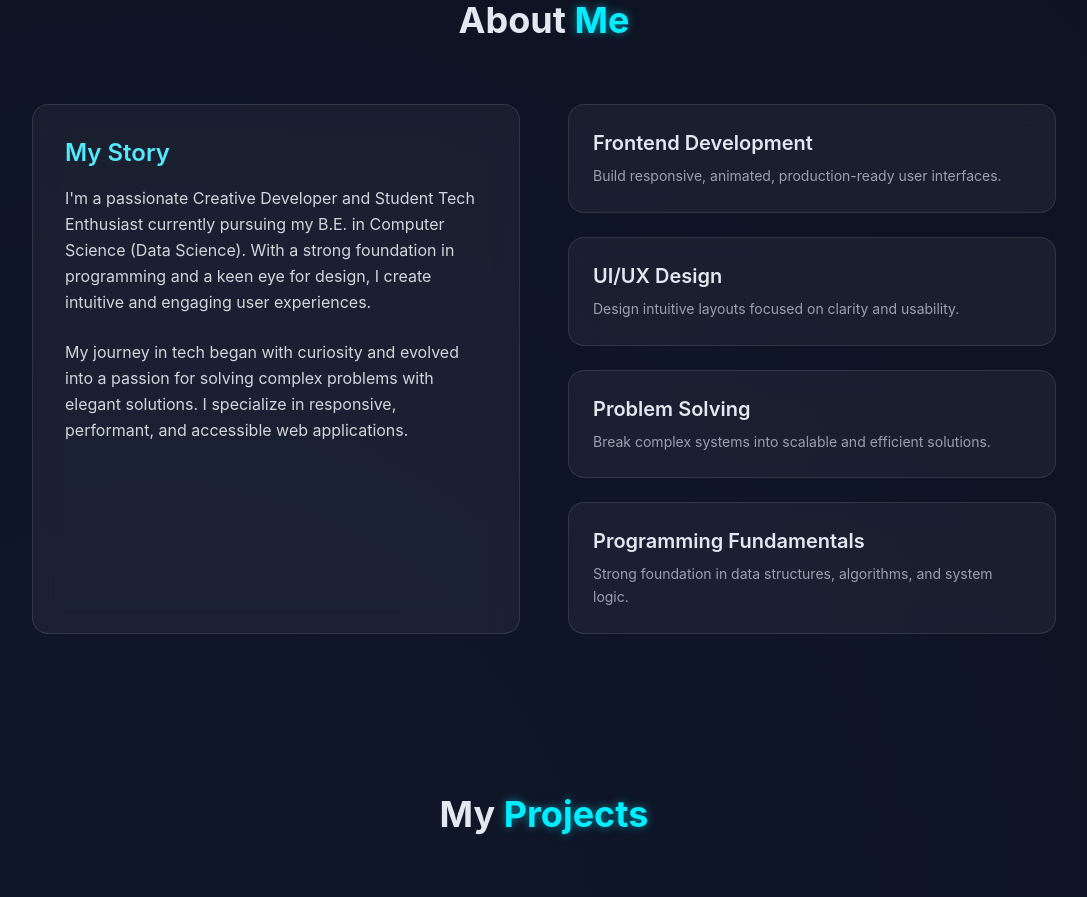
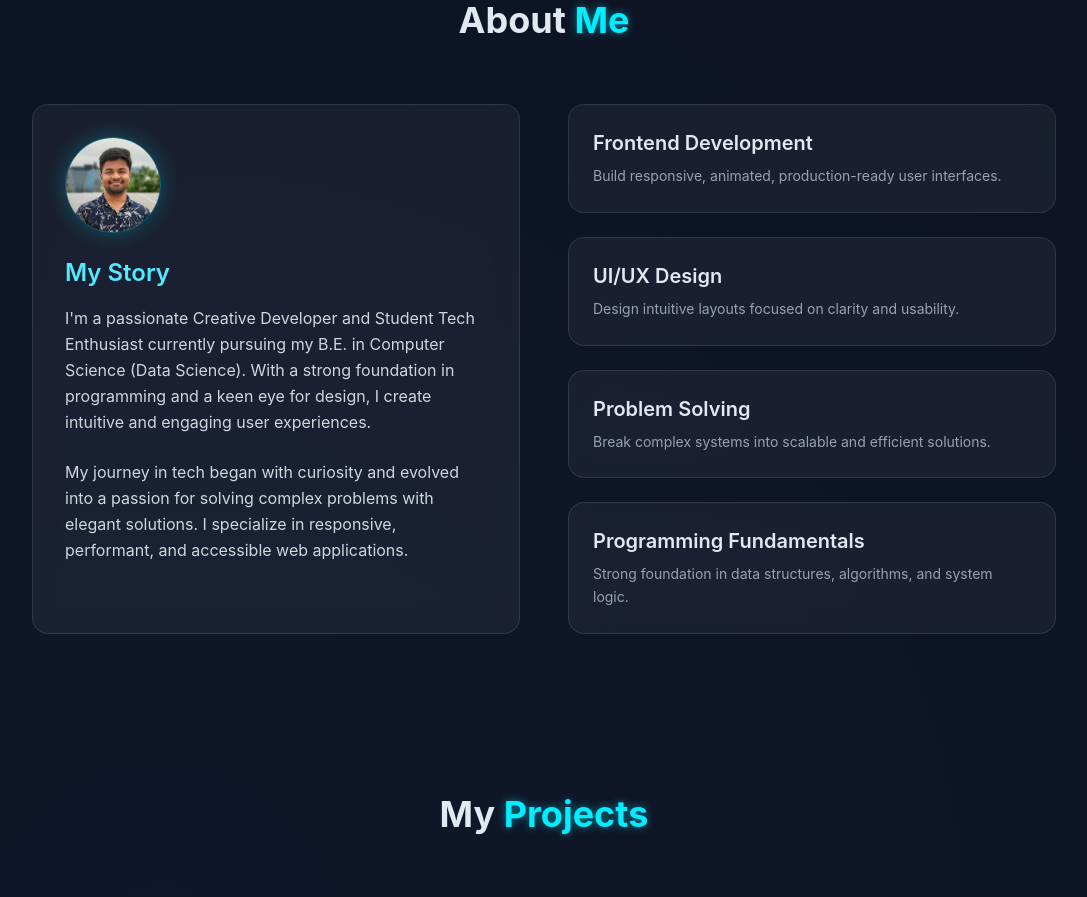
Before and after one commit to Barath-s-05/Portfolio, a Next.js app: page / in a window 1280 px wide. Shown: the part 880-1777 px from the top of the page, without its empty margins (96-1183 px from the left). Built offline with nearby package versions, Linux system fonts and the light colour scheme.

Commit message:
Updated About me

```diff
--- a/app/components/About.tsx
+++ b/app/components/About.tsx
@@ -2,7 +2,7 @@
 
 import { useState } from "react";
 import { motion } from "framer-motion";
-
+import Image from "next/image";
 const About = () => {
   const [activeSkill, setActiveSkill] = useState(0);
 
@@ -48,11 +48,26 @@ const About = () => {
           >
             <div className="absolute inset-0 opacity-0 hover:opacity-100 transition-opacity duration-500 bg-gradient-to-r from-cyan-500/10 via-transparent to-blue-500/10 pointer-events-none"></div>
 
+            {/* Profile Image */}
+            <div className="flex justify-start mb-6 relative z-10">
+              <div className="w-24 h-24 rounded-full overflow-hidden border border-cyan-400/40 shadow-[0_0_20px_rgba(0,238,255,0.25)]">
+                <Image
+                  src="/profile.jpeg"
+                  alt="Barath"
+                  width={96}
+                  height={96}
+                  className="w-full h-full object-cover"
+                />
+              </div>
+            </div>
+
             <h3 className="text-2xl font-semibold mb-4 text-cyan-300">My Story</h3>
+
             <p className="text-gray-300 mb-6 leading-relaxed">
               I&apos;m a passionate Creative Developer and Student Tech Enthusiast currently pursuing my
               B.E. in Computer Science (Data Science). With a strong foundation in programming and a keen eye for design, I create intuitive and engaging user experiences.
             </p>
+
             <p className="text-gray-300 leading-relaxed">
               My journey in tech began with curiosity and evolved into a passion for solving complex
               problems with elegant solutions. I specialize in responsive, performant, and accessible web applications.
```
Also changed, not shown: public/profile.jpeg (added).
